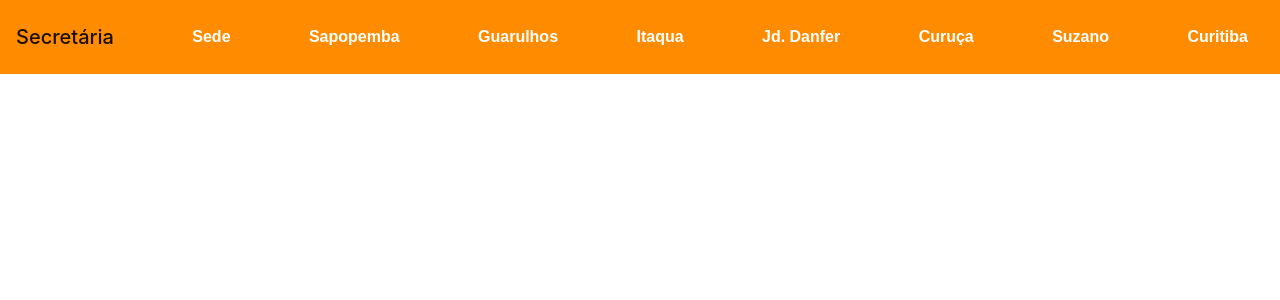
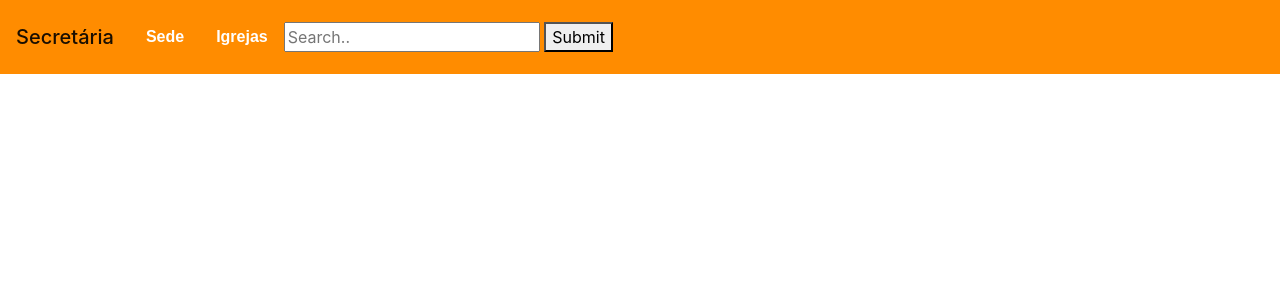
Before and after one commit to brunoorosco/Igreja, a PHP site: page /www/home.php in a window 1280 px wide. Shown: the top 300 px of the page. Run offline with PHP 8.4, Linux system fonts and the light colour scheme.

Commit message:
Add files via upload

```diff
--- a/home.php
+++ b/home.php
@@ -65,7 +65,8 @@
 
 
 <section id="header">
-      <nav class="navbar navbar-justified navbar-light" style="background-color: #ff8c00;">
+
+      <nav class="navbar navbar-expand-lg navbar-light " style="background-color: #ff8c00;">
           <span class="navbar-brand mb-0 h1 ">Secretária</span>
           <div class="dropdown">
             <button class="dropbtn">Sede</button>
@@ -80,47 +81,21 @@
               </div>
            </div>
            <div class="dropdown">
-            <button class="dropbtn">Sapopemba</button>
+            <button class="dropbtn">Igrejas</button>
               <div class="dropdown-content">
-
+                <a href="#">Sapopemba</a>
+                <a href="#">Guarulhos</a>
+                <a href="#">Itaqua</a>
+                <a href="#">Jd. Danfer</a>
+                <a href="#">Curuça</a>
+                <a href="#">Suzano</a>
+                <a href="#">Curitiba</a>
               </div>
            </div>
-           <div class="dropdown">
-            <button class="dropbtn">Guarulhos</button>
-              <div class="dropdown-content">
+        <div class="search-container">
+         <input type="text" placeholder="Search.." name="search">
+         <button type="submit">Submit</button>
 
-              </div>
-           </div>
-           <div class="dropdown">
-            <button class="dropbtn">Itaqua</button>
-              <div class="dropdown-content">
-
-              </div>
-           </div>
-            <div class="dropdown">
-            <button class="dropbtn">Jd. Danfer</button>
-              <div class="dropdown-content">
-
-              </div>
-           </div>
-            <div class="dropdown">
-            <button class="dropbtn">Curuça</button>
-              <div class="dropdown-content">
-
-              </div>
-           </div>
-           <div class="dropdown">
-            <button class="dropbtn">Suzano</button>
-              <div class="dropdown-content">
-
-              </div>
-           </div>
-           <div class="dropdown">
-            <button class="dropbtn">Curitiba</button>
-              <div class="dropdown-content">
-
-              </div>
-           </div>
       </nav>
 
   </section>
```
Also changed, not shown: README.md, db_igreja.sql (line endings or trailing spaces), teste.php (line endings or trailing spaces).
